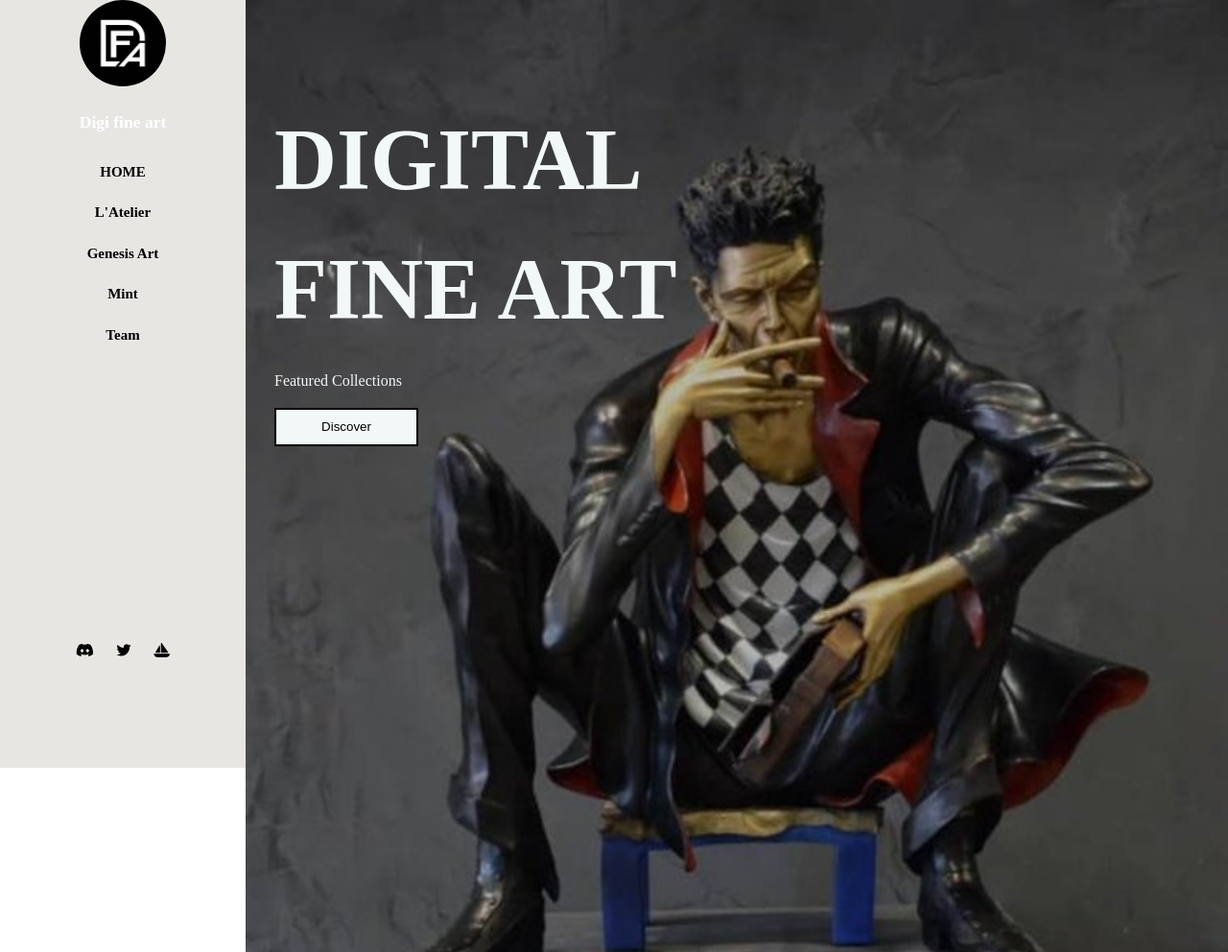
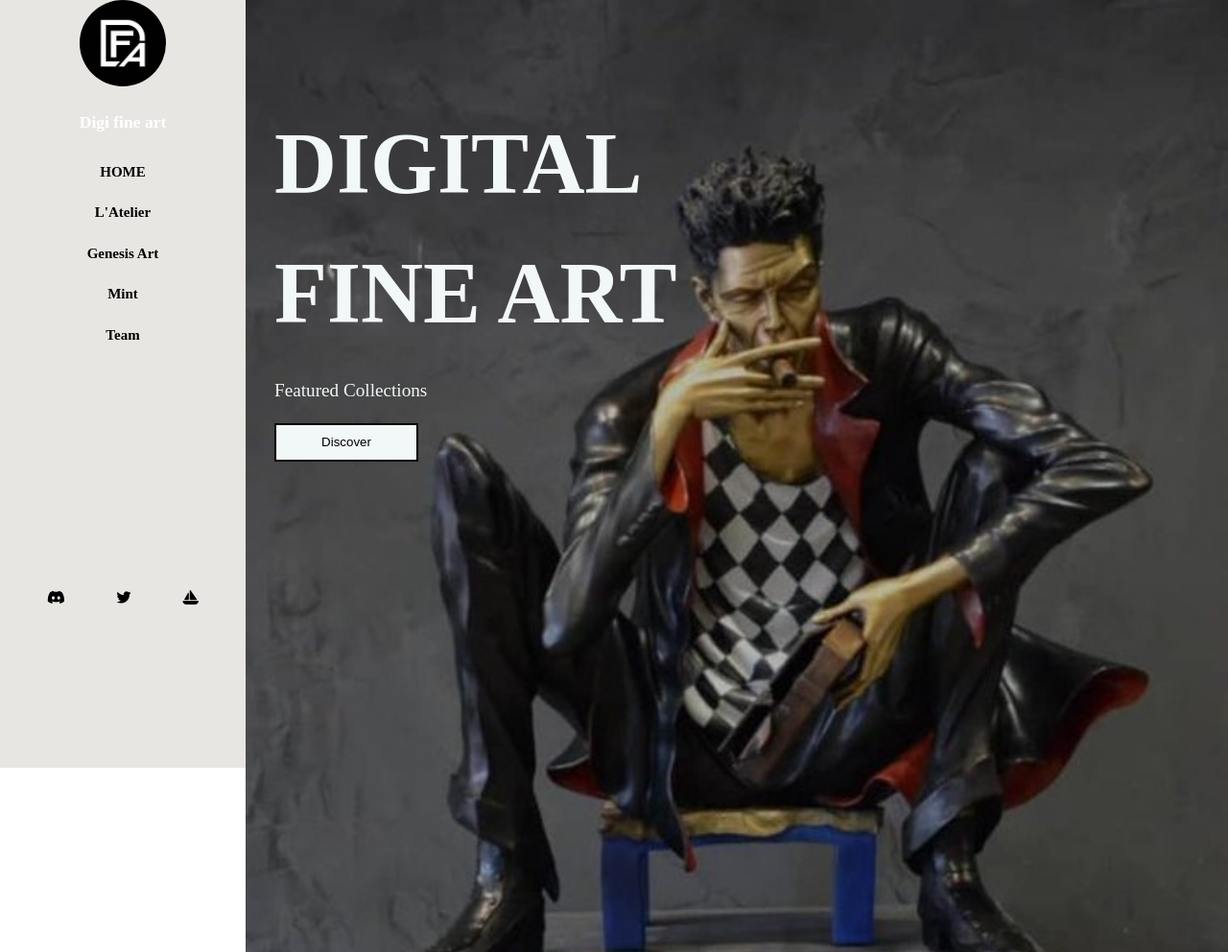
Before and after one commit to dmdlare/dfa, a plain HTML site: page index.html in a window 1280 px wide. Shown: the top 992 px of the page at 96% size. Drawn offline with Linux system fonts and the light colour scheme.

Commit message:
Add files via upload

```diff
--- a/dfa.css
+++ b/dfa.css
@@ -3,6 +3,7 @@ body{
 box-sizing: border-box;
 margin: 0;
 line-height: 1.5;
+font-size: larger;
 }
 .side{
     background-color: hsl(32, 8%, 90%);
@@ -13,6 +14,7 @@ flex-direction: column;
 position: fixed;
 text-align: center;
 font-size: 15px;
+border-right: 5px solid lightblue;
 }
 
 
@@ -45,10 +47,10 @@ a:focus{
     border-bottom: 2px solid white;
 }
 .icons{
-    margin-top: 290px;
+    margin-top: 230px;
 }
 .icons i{
-    margin:10px
+    margin:15px
 }
 
 
@@ -68,7 +70,7 @@ background-size: cover;
 height: 100vh;
 color: hsl(180, 24%, 96%);
 opacity: 0;
-animation: fade-in 3s ease forwards;
+animation: fade-in 6s ease forwards;
 
 
 margin-bottom:0px;
@@ -161,7 +163,7 @@ margin-bottom:0px;
 .fade-in{
     opacity: 0;
 
-    animation: fade-in 3s ease forwards;
+    animation: fade-in 6s ease forwards;
 }
 @keyframes fade-in{
     to{
--- a/index.html
+++ b/index.html
@@ -28,9 +28,9 @@
 
 
 <div class="icons">
-    <i class="fa-brands fa-discord"></i>
-    <i class="fa-brands fa-twitter"></i>
-    <i class="fa-solid fa-sailboat"></i>
+   <a href="https://discord.com/invite/dfa"> <i class="fa-brands fa-discord"></i></a>
+   <a href="https://twitter.com/DigiFineArt"><i class="fa-brands fa-twitter"></i></a>
+   <a href="https://opensea.io/collection/dfa-the-keys-to-latelier"><i class="fa-solid fa-sailboat"></i></a>
 </div>
 
   </div>
```
